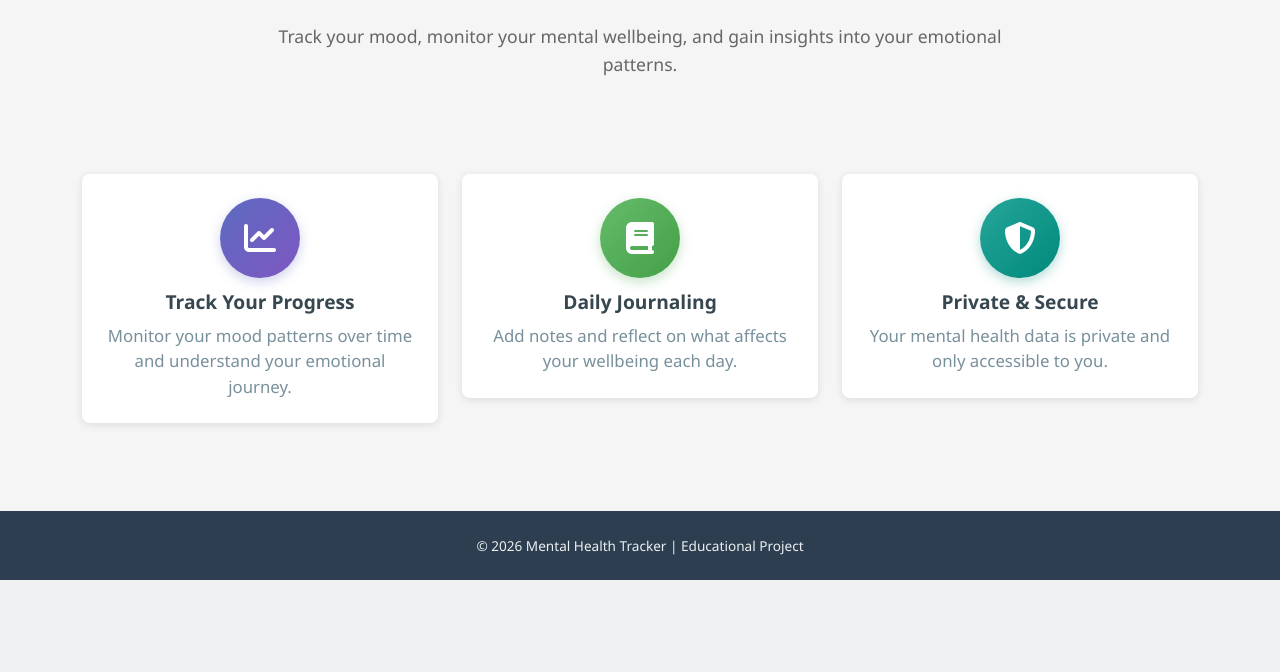
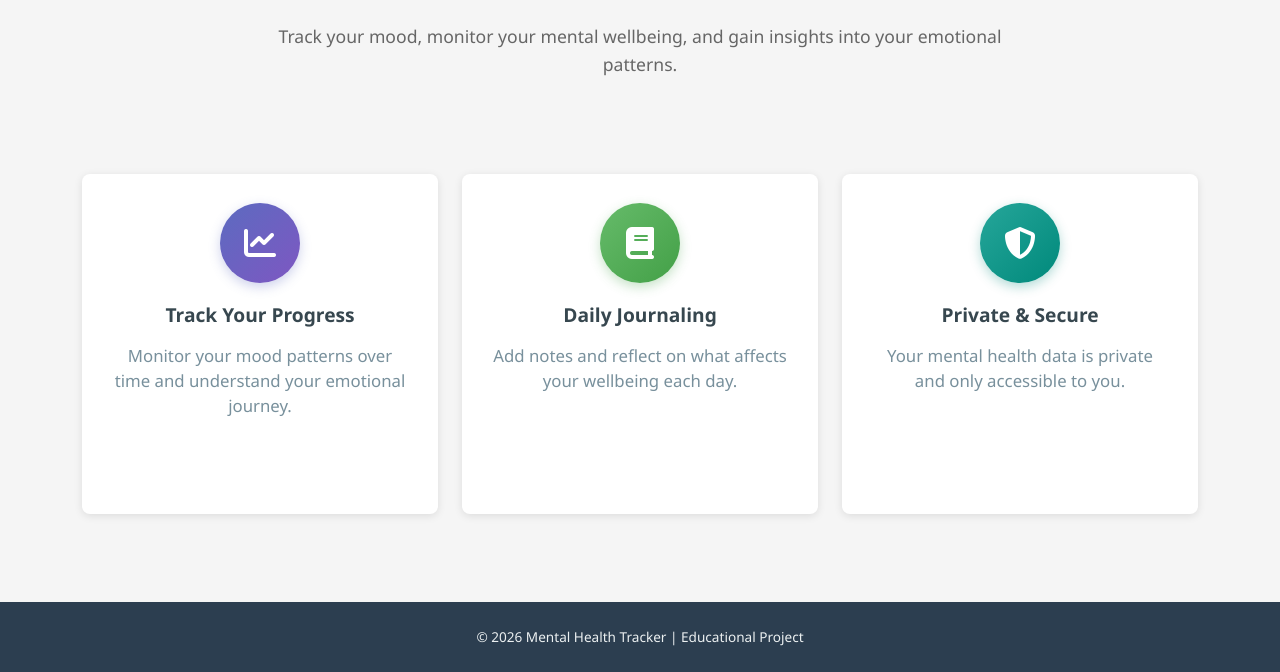
Before and after one commit to oliveiracle/mental-health-tracker, a Django app: page / in a window 1280 px wide. Shown: the part 255-927 px from the top of the page. Before the commit the page ends 835 px from the top, so only its background shows below. Run offline with Django 5.2, Linux system fonts and the light colour scheme.

Commit message:
fix: ensure feature cards maintain consistent heights across all responsive breakpoints

```diff
--- a/tracker/static/tracker/css/style.css
+++ b/tracker/static/tracker/css/style.css
@@ -189,15 +189,34 @@ main .container {
 }
 
 /* ===== HOME PAGE FEATURE CARDS ===== */
+.row.gy-4 {
+    display: flex;
+    flex-wrap: wrap;
+}
+
+.row.gy-4 > [class*='col-'] {
+    display: flex;
+}
+
 .feature-card {
     border: none;
     border-radius: 20px;
     transition: transform 0.3s ease, box-shadow 0.3s ease;
     padding: 1rem;
-    height: 100%;
+    width: 100%;
+    min-height: 280px;
     display: flex;
     flex-direction: column;
     justify-content: space-between;
+}
+
+.feature-card .card-body {
+    text-align: center;
+    padding: 0;
+    display: flex;
+    flex-direction: column;
+    justify-content: space-between;
+    flex: 1;
 }
 
 .feature-card-1 {
@@ -230,7 +249,8 @@ main .container {
 .card-link {
     text-decoration: none;
     color: inherit;
-    display: block;
+    display: flex;
+    flex: 1;
 }
 
 .card-link:hover {
@@ -273,12 +293,14 @@ main .container {
     font-weight: 600;
     margin-bottom: 10px;
     font-size: 1rem;
+    line-height: 1.3;
 }
 
 .feature-card .card-text {
     color: #78909c;
     line-height: 1.5;
     font-size: 0.9rem;
+    flex: 1;
 }
 
 /* ===== MOOD LIST STYLES ===== */
@@ -574,11 +596,13 @@ footer p {
 
     .feature-card {
         padding: 1.2rem;
+        min-height: 300px;
     }
 
     .feature-icon-container {
         width: 65px;
         height: 65px;
+        margin-bottom: 15px;
     }
 
     .feature-icon-container i {
@@ -587,6 +611,7 @@ footer p {
 
     .feature-card .card-title {
         font-size: 1.05rem;
+        margin-bottom: 12px;
     }
 
     .feature-card .card-text {
@@ -685,11 +671,13 @@ footer p {
 
     .feature-card {
         padding: 1.5rem;
+        min-height: 320px;
     }
 
     .feature-icon-container {
         width: 75px;
         height: 75px;
+        margin-bottom: 18px;
     }
 
     .feature-icon-container i {
@@ -698,6 +686,7 @@ footer p {
 
     .feature-card .card-title {
         font-size: 1.15rem;
+        margin-bottom: 15px;
     }
 
     .feature-card .card-text {
@@ -751,15 +740,62 @@ footer p {
     }
 }
 
-/* ===== LARGE DESKTOP (992px and above) ===== */
+/* ===== LARGE DESKTOP (992px and above) - Navbar horizontal ===== */
 @media (min-width: 992px) {
+    /* Navbar muda para layout horizontal */
+    .navbar-nav {
+        flex-direction: row;
+        gap: 0.5rem;
+        align-items: center;
+        width: auto;
+        margin-left: auto;
+        padding: 0;
+    }
+
+    .navbar-nav .nav-item {
+        width: auto;
+    }
+
+    .navbar-username {
+        padding: 0;
+        margin-right: 1rem;
+        margin-bottom: 0;
+        background: none;
+        border-radius: 0;
+        justify-content: flex-start;
+    }
+
+    .nav-btn-primary {
+        padding: 0.5rem 1.25rem;
+        font-size: 0.95rem;
+        width: auto;
+    }
+
+    .nav-link-primary {
+        padding: 0.5rem 1.25rem;
+        font-size: 0.95rem;
+        border: none;
+        width: auto;
+    }
+
+    .nav-link-primary:hover {
+        background: none;
+        color: #7e57c2 !important;
+    }
+
     .display-4 {
         font-size: 2.5rem;
+    }
+
+    .feature-card {
+        padding: 1.8rem;
+        min-height: 340px;
     }
 
     .feature-icon-container {
         width: 80px;
         height: 80px;
+        margin-bottom: 20px;
     }
 
     .feature-icon-container i {
```
Also changed, not shown: other parts of tracker/static/tracker/css/style.css (+1 -40 lines).
